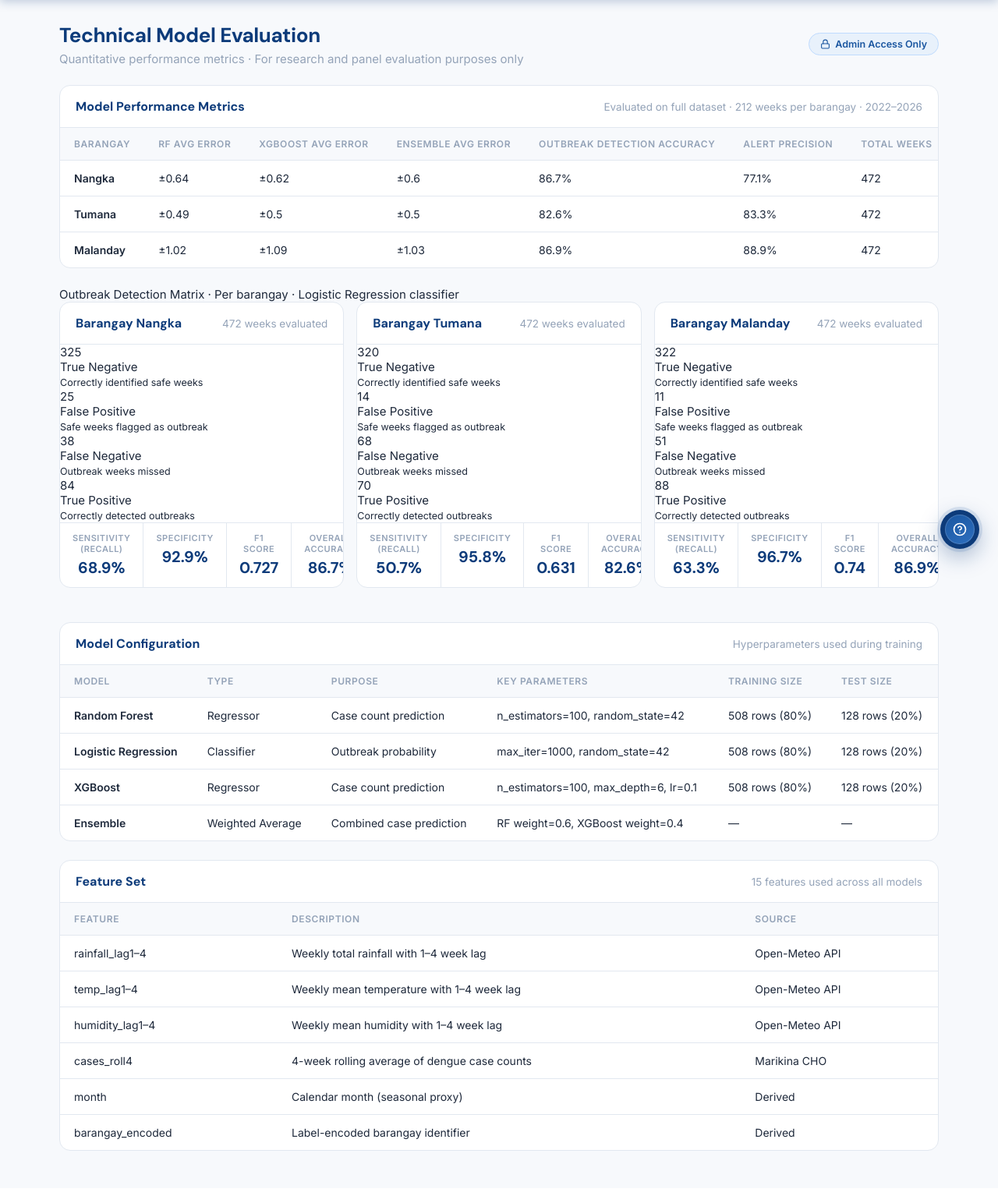
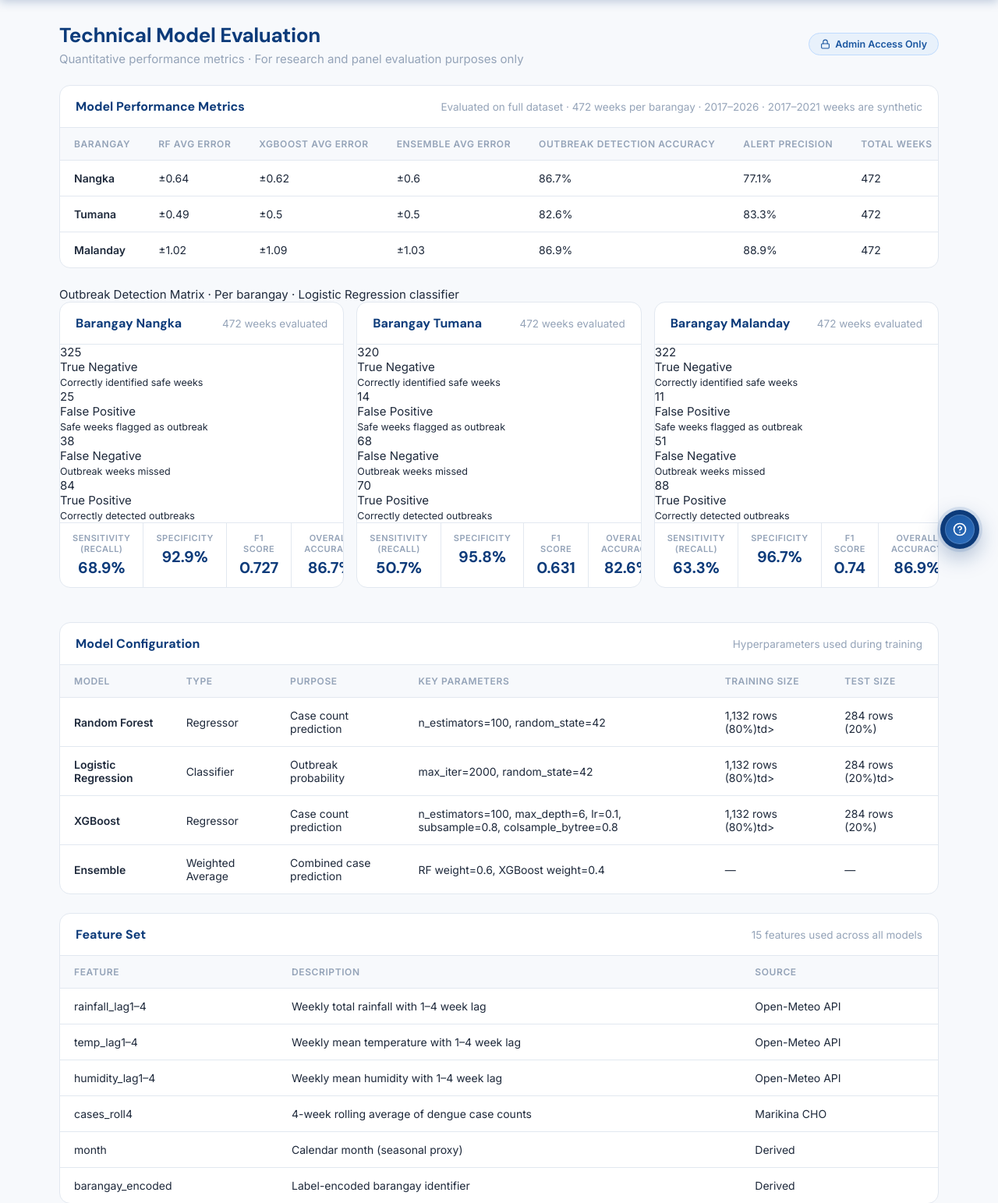
Before and after one commit to DevNigelSan/DengueTect, a Flask app: page /technical in a window 1280 px wide. Shown: the part 72-1615 px from the top of the page at 78% size. Before the commit the page ends 1548 px from the top, so only its background shows below. Run offline with Flask 3, Linux system fonts and the light colour scheme; the visitor is signed in with stand-in values (Sample User, id 1); parts of the project's set-up code (start-up, migrations or seed data) failed here and were passed over.

Commit message:
Update Technical page figures to match the retrained models

```diff
--- a/app/templates/technical.html
+++ b/app/templates/technical.html
@@ -76,11 +76,16 @@
       </div>
     </div>
 
+    {% set first   = eval_data.values() | first %}
+    {% set n_rows  = eval_data.values() | sum(attribute='total') %}
+    {% set n_test  = (n_rows * 0.2) | round(0, 'ceil') | int %}
+    {% set n_train = n_rows - n_test %}
+
     <!-- TECHNICAL METRICS TABLE -->
     <div class="tech-section">
       <div class="panel-header">
         <div class="panel-title">Model Performance Metrics</div>
-        <div class="panel-sub">Evaluated on full dataset · 212 weeks per barangay · 2022–2026</div>
+              <div class="panel-sub">Evaluated on full dataset · {{ first.total }} weeks per barangay · {{ first.weeks[0][:4] }}–{{ first.weeks[-1][:4] }}{% if first.weeks[0][:4] < '2022' %} · {{ first.weeks[0][:4] }}–2021 weeks are synthetic{% endif %}</div>
       </div>
       <table class="tech-table">
         <thead>
@@ -200,24 +205,24 @@
             <td>Regressor</td>
             <td>Case count prediction</td>
             <td>n_estimators=100, random_state=42</td>
-            <td>508 rows (80%)</td>
-            <td>128 rows (20%)</td>
+            <td>{{ '{:,}'.format(n_train) }} rows (80%)td>
+            <td>{{ '{:,}'.format(n_test) }} rows (20%)</td>
           </tr>
           <tr>
             <td><strong>Logistic Regression</strong></td>
             <td>Classifier</td>
             <td>Outbreak probability</td>
-            <td>max_iter=1000, random_state=42</td>
-            <td>508 rows (80%)</td>
-            <td>128 rows (20%)</td>
+            <td>max_iter=2000, random_state=42</td>
+            <td>{{ '{:,}'.format(n_train) }} rows (80%)td>
+            <td>{{ '{:,}'.format(n_test) }} rows (20%)td>
           </tr>
           <tr>
             <td><strong>XGBoost</strong></td>
             <td>Regressor</td>
             <td>Case count prediction</td>
-            <td>n_estimators=100, max_depth=6, lr=0.1</td>
-            <td>508 rows (80%)</td>
-            <td>128 rows (20%)</td>
+            <td>n_estimators=100, max_depth=6, lr=0.1, subsample=0.8, colsample_bytree=0.8</td>
+            <td>{{ '{:,}'.format(n_train) }} rows (80%)td>
+            <td>{{ '{:,}'.format(n_test) }} rows (20%)</td>
           </tr>
           <tr>
             <td><strong>Ensemble</strong></td>
```
